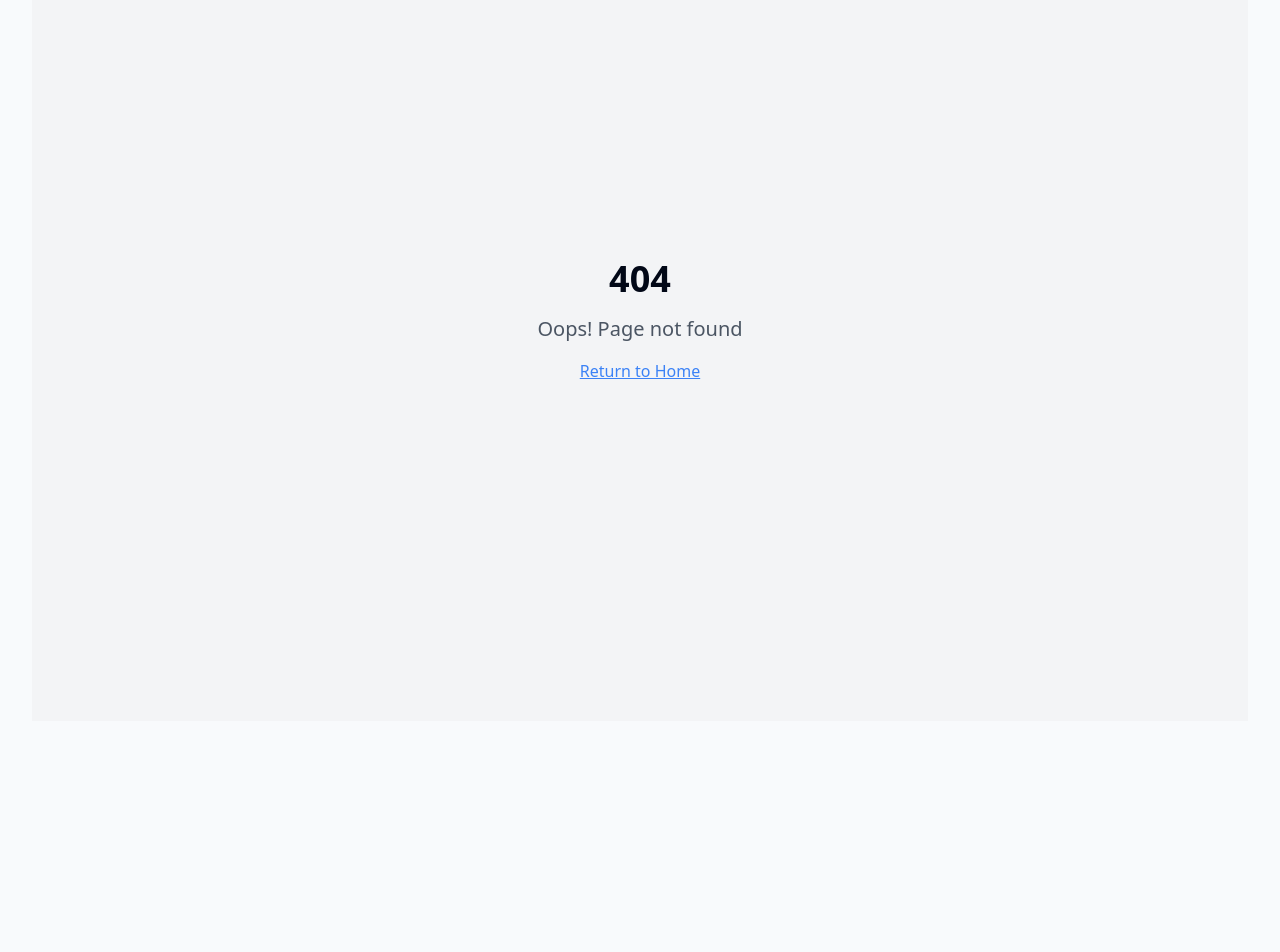
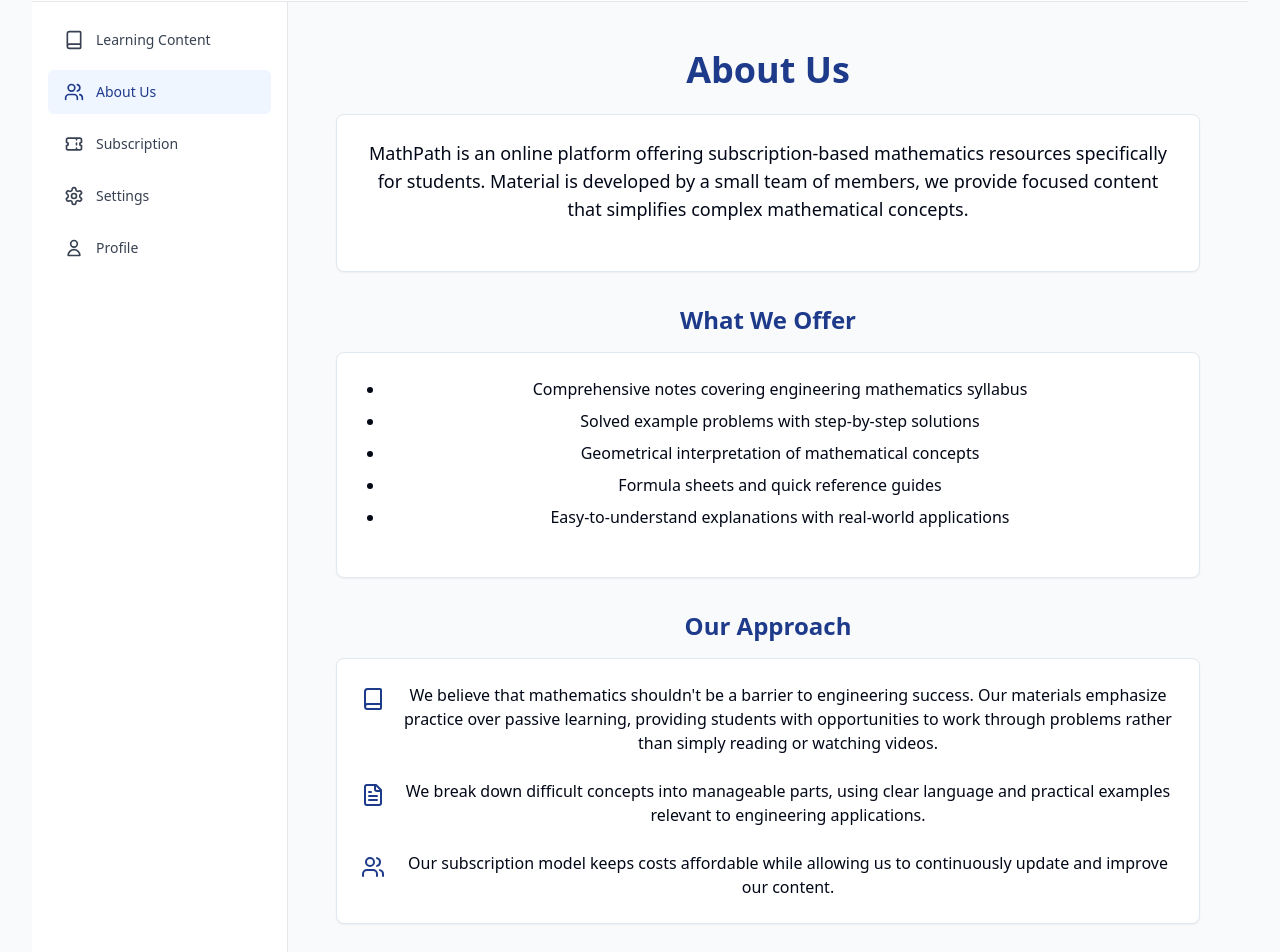
Before and after one commit to ISJBTC/IZZYMATHS, a React (Vite) app: page /about in a window 1280 px wide. Before the commit this address had no page. Shown: the part 111-1063 px from the top of the page. Before the commit the page ends 864 px from the top, so only its background shows below. Built offline with nearby package versions, Linux system fonts and the light colour scheme.

Commit message:
Add About Us page
Implement the About Us page with the provided content.

```diff
--- a/src/App.tsx
+++ b/src/App.tsx
@@ -15,6 +15,7 @@ import Profile from './pages/Profile';
 import Community from './pages/Community';
 import Questions from './pages/Questions';
 import Settings from './pages/Settings';
+import AboutUs from './pages/AboutUs';
 
 function App() {
   return (
@@ -30,6 +31,7 @@ function App() {
         <Route path="/subscription" element={<Subscription />} />
         <Route path="/profile" element={<Profile />} />
         <Route path="/settings" element={<Settings />} />
+        <Route path="/about" element={<AboutUs />} />
         <Route path="/forgot-password" element={<ForgotPassword />} />
         <Route path="/reset-password" element={<ResetPassword />} />
         <Route path="*" element={<NotFound />} />
--- a/src/components/layouts/MainLayout.tsx
+++ b/src/components/layouts/MainLayout.tsx
@@ -1,7 +1,8 @@
+
 import React, { useState } from 'react';
 import { Link, useLocation, useNavigate } from 'react-router-dom';
 import { Button } from '@/components/ui/button';
-import { Bell, Book, FileText, MessageSquare, Search, Settings } from 'lucide-react';
+import { Bell, Book, FileText, MessageSquare, Search, Settings, Users } from 'lucide-react';
 import { cn } from '@/lib/utils';
 import AuthStatus from '../auth/AuthStatus';
 import {
@@ -230,6 +231,18 @@ const MainLayout: React.FC<MainLayoutProps> = ({ children }) => {
               </li>
               <li>
                 <Link
+                  to="/about"
+                  className={cn(
+                    "flex items-center py-3 px-4 rounded-md hover:bg-blue-50 hover:text-math-primary transition-colors",
+                    location.pathname === "/about" ? "bg-blue-50 text-math-primary" : "text-gray-700"
+                  )}
+                >
+                  <Users className="w-5 h-5" />
+                  <span className={cn("ml-3 text-sm font-medium", !sidebarOpen && "md:hidden")}>About Us</span>
+                </Link>
+              </li>
+              <li>
+                <Link
                   to="/subscription"
                   className={cn(
                     "flex items-center py-3 px-4 rounded-md hover:bg-blue-50 hover:text-math-primary transition-colors",
--- /dev/null
+++ b/src/pages/AboutUs.tsx
@@ -0,0 +1,103 @@
+
+import React from 'react';
+import MainLayout from '@/components/layouts/MainLayout';
+import { Card, CardContent } from '@/components/ui/card';
+import { Book, FileText, Users } from 'lucide-react';
+
+const AboutUs: React.FC = () => {
+  return (
+    <MainLayout>
+      <div className="container max-w-4xl mx-auto py-12 px-4">
+        <h1 className="text-3xl md:text-4xl font-bold text-math-primary mb-6 text-center">
+          About Us
+        </h1>
+
+        <Card className="mb-8">
+          <CardContent className="pt-6">
+            <p className="text-lg mb-6">
+              MathPath is an online platform offering subscription-based mathematics
+              resources specifically for students. Material is developed by a small
+              team of members, we provide focused content that simplifies complex
+              mathematical concepts.
+            </p>
+          </CardContent>
+        </Card>
+
+        <h2 className="text-2xl font-bold text-math-primary mb-4">
+          What We Offer
+        </h2>
+        <Card className="mb-8">
+          <CardContent className="pt-6">
+            <ul className="list-disc pl-6 space-y-2 mb-6">
+              <li>Comprehensive notes covering engineering mathematics syllabus</li>
+              <li>Solved example problems with step-by-step solutions</li>
+              <li>Geometrical interpretation of mathematical concepts</li>
+              <li>Formula sheets and quick reference guides</li>
+              <li>Easy-to-understand explanations with real-world applications</li>
+            </ul>
+          </CardContent>
+        </Card>
+
+        <h2 className="text-2xl font-bold text-math-primary mb-4">
+          Our Approach
+        </h2>
+        <Card className="mb-8">
+          <CardContent className="pt-6">
+            <div className="flex items-start mb-6">
+              <div className="mr-4 mt-1">
+                <Book className="h-6 w-6 text-math-primary" />
+              </div>
+              <p>
+                We believe that mathematics shouldn't be a barrier to engineering success.
+                Our materials emphasize practice over passive learning, providing students
+                with opportunities to work through problems rather than simply reading or
+                watching videos.
+              </p>
+            </div>
+
+            <div className="flex items-start mb-6">
+              <div className="mr-4 mt-1">
+                <FileText className="h-6 w-6 text-math-primary" />
+              </div>
+              <p>
+                We break down difficult concepts into manageable parts, using clear
+                language and practical examples relevant to engineering applications.
+              </p>
+            </div>
+
+            <div className="flex items-start">
+              <div className="mr-4 mt-1">
+                <Users className="h-6 w-6 text-math-primary" />
+              </div>
+              <p>
+                Our subscription model keeps costs affordable while allowing us to
+                continuously update and improve our content.
+              </p>
+            </div>
+          </CardContent>
+        </Card>
+
+        <h2 className="text-2xl font-bold text-math-primary mb-4">
+          Contact
+        </h2>
+        <Card className="mb-8">
+          <CardContent className="pt-6 text-center">
+            <p className="text-lg font-medium text-math-primary italic">
+              "Math That Makes Minds"
+            </p>
+            <div className="mt-4">
+              <a
+                href="mailto:contact@mathpath.com"
+                className="text-blue-600 hover:underline"
+              >
+                contact@mathpath.com
+              </a>
+            </div>
+          </CardContent>
+        </Card>
+      </div>
+    </MainLayout>
+  );
+};
+
+export default AboutUs;
--- a/src/pages/Index.tsx
+++ b/src/pages/Index.tsx
@@ -1,10 +1,11 @@
+
 import React from 'react';
 import { useNavigate } from 'react-router-dom';
 import MainLayout from '@/components/layouts/MainLayout';
 import { Button } from '@/components/ui/button';
 import { Card, CardContent, CardDescription, CardFooter, CardHeader, CardTitle } from '@/components/ui/card';
 import { useAuth } from '@/hooks/useAuth';
-import { Book, FileText, MessageSquare } from 'lucide-react';
+import { Book, FileText, MessageSquare, Users } from 'lucide-react';
 
 const Index: React.FC = () => {
   const { user } = useAuth();
@@ -53,6 +54,7 @@ const Index: React.FC = () => {
                   </Button>
                 </div>
               ) : (
+                <div className="flex flex-wrap gap-4">
                   <Button
                     size="lg"
                     className="bg-white text-blue-900 hover:bg-blue-100"
@@ -60,6 +62,15 @@ const Index: React.FC = () => {
                   >
                     Explore Content
                   </Button>
+                  <Button
+                    variant="outline"
+                    size="lg"
+                    className="border-white text-white hover:bg-blue-800"
+                    onClick={() => navigate('/about')}
+                  >
+                    About Us
+                  </Button>
+                </div>
               )}
             </div>
           </div>
```
Lines whose indentation alone changed are shown as unchanged.
